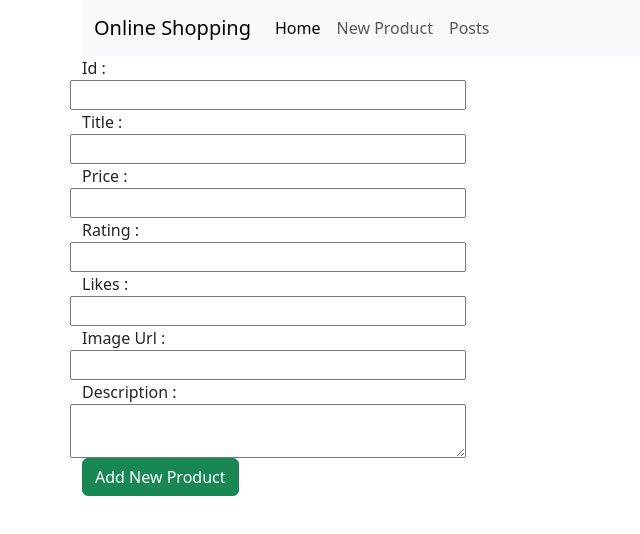
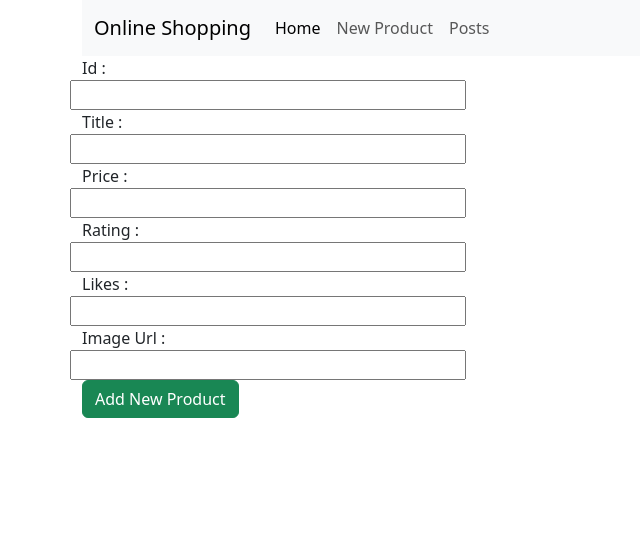
Before and after one commit to SumeetWajpe/EY_FullStack_March_24, a Next.js app in the folder NextJS/DAY9/onlineshopping_next_app/: page /newproduct in a window 1280 px wide. Shown: the top 534 px of the page, without its empty margins (0-640 px from the left). Built offline with nearby package versions, Linux system fonts and the light colour scheme.

Commit message:
✨ using useFormState() Hook from react-dom

```diff
--- a/NextJS/DAY9/onlineshopping_next_app/src/actions/index.js
+++ b/NextJS/DAY9/onlineshopping_next_app/src/actions/index.js
@@ -17,3 +17,19 @@
   revalidatePath("/products");
   redirect("/products");
 }
+
+export async function addNewProduct(formState, formData) {
+  const id = formData.get("pid");
+  const title = formData.get("ptitle");
+  const price = formData.get("pprice");
+  const likes = formData.get("plikes");
+  const rating = formData.get("prating");
+  const imageUrl = formData.get("pimageurl");
+
+  if (typeof title !== "string" || title.length < 3) {
+    return {
+      message: "Title must be greater than 3 characters !",
+    };
+  }
+  // add new product with fetch POST & redirect to /products
+}
--- a/NextJS/DAY9/onlineshopping_next_app/src/app/newproduct/page.jsx
+++ b/NextJS/DAY9/onlineshopping_next_app/src/app/newproduct/page.jsx
@@ -24,12 +24,12 @@
 //     // Define a server action
 //     "use server";
 //     // Get User Input
-//     const id = formData.get("pid");
-//     const title = formData.get("ptitle");
-//     const price = formData.get("pprice");
-//     const likes = formData.get("plikes");
-//     const rating = formData.get("prating");
-//     const imageUrl = formData.get("pimageurl");
+// const id = formData.get("pid");
+// const title = formData.get("ptitle");
+// const price = formData.get("pprice");
+// const likes = formData.get("plikes");
+// const rating = formData.get("prating");
+// const imageUrl = formData.get("pimageurl");
 
 //     let newProduct = { id, title, price, likes, rating, imageUrl };
 
@@ -78,16 +78,67 @@
 
 // export default NewProduct;
 
+// using React Hook Form
 
-import NewProductForm_ReactHookForm from '@/components/client/newproductform'
-import React from 'react'
+// import NewProductForm_ReactHookForm from '@/components/client/newproductform'
+// import React from 'react'
 
-function NewProductUsingReactHookForm() {
+// function NewProductUsingReactHookForm() {
+//   return (
+//     <div>
+//       <NewProductForm_ReactHookForm />
+//     </div>
+//   )
+// }
+
+// export default NewProductUsingReactHookForm
+
+"use client";
+
+import { useFormState } from "react-dom";
+import * as actions from "../../actions/index";
+function NewProduct_UseFormStateHook() {
+  const [formState, action] = useFormState(actions.addNewProduct, {
+    message: "",
+  });
+
   return (
     <div>
-      <NewProductForm_ReactHookForm />
+      <form action={action}>
+        <div className="col-md-4">
+          {formState?.message ? (
+            <p className="text-danger">{formState?.message}</p>
+          ) : null}
+          <div className="row">
+            <label htmlFor="txtProductId">Id :</label>
+            <input type="number" id="txtProductId" name="pid" />
           </div>
-  )
+          <div className="row">
+            <label htmlFor="txtProductTitle">Title :</label>
+            <input type="text" id="txtProductTitle" name="ptitle" />
+          </div>
+          <div className="row">
+            <label htmlFor="txtProductPrice">Price :</label>
+            <input type="number" id="txtProductPrice" name="pprice" />
+          </div>
+          <div className="row">
+            <label htmlFor="txtProductRating">Rating :</label>
+            <input type="number" id="txtProductRating" name="prating" />
+          </div>
+          <div className="row">
+            <label htmlFor="txtProductLikes">Likes :</label>
+            <input type="number" id="txtProductLikes" name="plikes" />
+          </div>
+          <div className="row">
+            <label htmlFor="txtProductImageUrl">Image Url :</label>
+            <input type="text" id="txtProductImageUrl" name="pimageurl" />
+          </div>
+        </div>
+
+        <button className="btn btn-success">Add New Product</button>
+      </form>
+    </div>
+  );
 }
 
-export default NewProductUsingReactHookForm
+export default NewProduct_UseFormStateHook;
```
Lines whose indentation alone changed are shown as unchanged.
